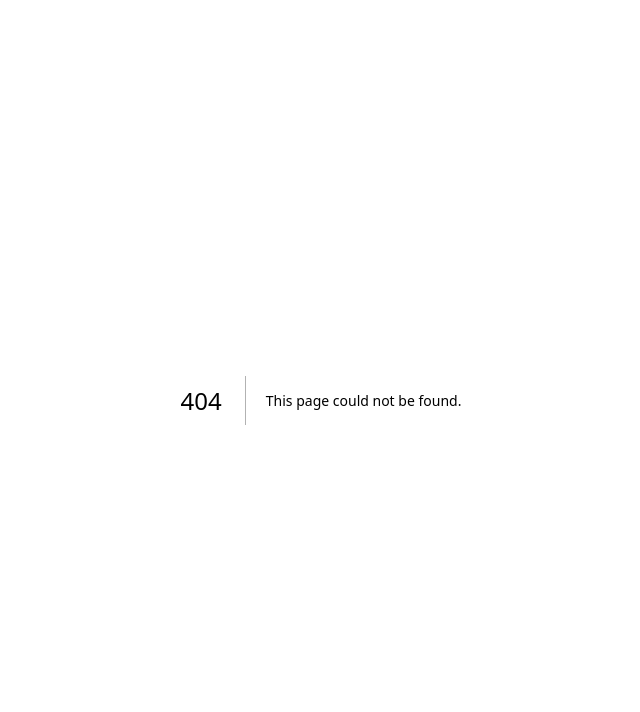
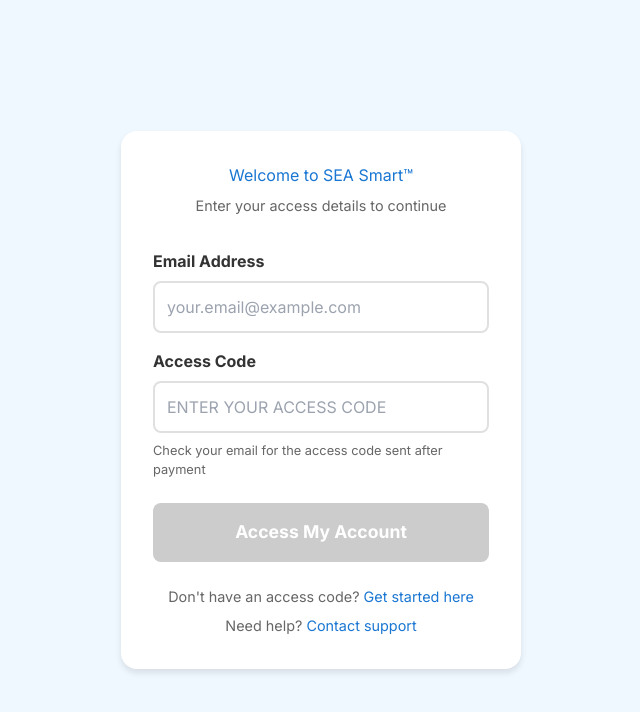
Before and after one commit to MelissaPascal/sea-smart-final, a Next.js app: page /login in a window 1280 px wide. Before the commit this address had no page. Shown: the top 712 px of the page, without its empty margins (319-959 px from the left). Built offline with nearby package versions, Linux system fonts and the light colour scheme.

Commit message:
Create page.js

```diff
--- /dev/null
+++ b/app/login/page.js
@@ -0,0 +1,200 @@
+'use client';
+
+import { useState } from 'react';
+
+export default function LoginPage() {
+  const [email, setEmail] = useState('');
+  const [accessCode, setAccessCode] = useState('');
+  const [error, setError] = useState('');
+  const [loading, setLoading] = useState(false);
+
+  const handleLogin = async () => {
+    if (!email || !accessCode) {
+      setError('Please enter both email and access code');
+      return;
+    }
+
+    setLoading(true);
+    setError('');
+
+    // Super simple validation for MVP
+    // You'll manually give customers these codes
+    const validCodes = {
+      'PREMIUM2024': { plan: 'premium', name: 'Premium Access' },
+      'BASIC2024': { plan: 'basic', name: 'Basic Access' },
+      'TEST123': { plan: 'premium', name: 'Test User' } // For your testing
+    };
+
+    const userAccess = validCodes[accessCode.toUpperCase()];
+
+    if (userAccess) {
+      // Store user info locally for now
+      const userData = {
+        email: email,
+        plan: userAccess.plan,
+        name: userAccess.name,
+        loginTime: new Date().toISOString(),
+        authenticated: true
+      };
+
+      localStorage.setItem('seasmart_user', JSON.stringify(userData));
+
+      // Redirect based on plan
+      if (userAccess.plan === 'premium') {
+        window.location.href = '/chat';
+      } else {
+        window.location.href = '/worksheets';
+      }
+    } else {
+      setError('Invalid access code. Check your email or contact support.');
+    }
+
+    setLoading(false);
+  };
+
+  const handleKeyPress = (e) => {
+    if (e.key === 'Enter') {
+      handleLogin();
+    }
+  };
+
+  return (
+    <div style={{
+      minHeight: '100vh',
+      display: 'flex',
+      alignItems: 'center',
+      justifyContent: 'center',
+      backgroundColor: '#f0f8ff',
+      padding: '1rem'
+    }}>
+      <div style={{
+        backgroundColor: 'white',
+        padding: '2rem',
+        borderRadius: '1rem',
+        boxShadow: '0 4px 6px rgba(0, 0, 0, 0.1)',
+        width: '100%',
+        maxWidth: '400px'
+      }}>
+        <div style={{ textAlign: 'center', marginBottom: '2rem' }}>
+          <h1 style={{ color: '#1976d2', marginBottom: '0.5rem' }}>
+            Welcome to SEA Smart™
+          </h1>
+          <p style={{ color: '#666', fontSize: '0.9rem' }}>
+            Enter your access details to continue
+          </p>
+        </div>
+
+        <div style={{ marginBottom: '1rem' }}>
+          <label style={{
+            display: 'block',
+            marginBottom: '0.5rem',
+            fontWeight: 'bold',
+            color: '#333'
+          }}>
+            Email Address
+          </label>
+          <input
+            type="email"
+            value={email}
+            onChange={(e) => setEmail(e.target.value)}
+            onKeyPress={handleKeyPress}
+            placeholder="your.email@example.com"
+            style={{
+              width: '100%',
+              padding: '0.75rem',
+              borderRadius: '0.5rem',
+              border: '2px solid #e0e0e0',
+              fontSize: '1rem',
+              outline: 'none'
+            }}
+          />
+        </div>
+
+        <div style={{ marginBottom: '1.5rem' }}>
+          <label style={{
+            display: 'block',
+            marginBottom: '0.5rem',
+            fontWeight: 'bold',
+            color: '#333'
+          }}>
+            Access Code
+          </label>
+          <input
+            type="text"
+            value={accessCode}
+            onChange={(e) => setAccessCode(e.target.value)}
+            onKeyPress={handleKeyPress}
+            placeholder="Enter your access code"
+            style={{
+              width: '100%',
+              padding: '0.75rem',
+              borderRadius: '0.5rem',
+              border: '2px solid #e0e0e0',
+              fontSize: '1rem',
+              outline: 'none',
+              textTransform: 'uppercase'
+            }}
+          />
+          <p style={{
+            fontSize: '0.8rem',
+            color: '#666',
+            marginTop: '0.5rem'
+          }}>
+            Check your email for the access code sent after payment
+          </p>
+        </div>
+
+        {error && (
+          <div style={{
+            backgroundColor: '#ffebee',
+            color: '#c62828',
+            padding: '0.75rem',
+            borderRadius: '0.5rem',
+            marginBottom: '1rem',
+            fontSize: '0.9rem'
+          }}>
+            {error}
+          </div>
+        )}
+
+        <button
+          onClick={handleLogin}
+          disabled={loading || !email || !accessCode}
+          style={{
+            width: '100%',
+            backgroundColor: (!email || !accessCode) ? '#ccc' : '#1976d2',
+            color: 'white',
+            padding: '1rem',
+            borderRadius: '0.5rem',
+            border: 'none',
+            fontSize: '1.1rem',
+            fontWeight: 'bold',
+            cursor: (!email || !accessCode) ? 'not-allowed' : 'pointer',
+            transition: 'background-color 0.3s'
+          }}
+        >
+          {loading ? 'Logging in...' : 'Access My Account'}
+        </button>
+
+        <div style={{
+          marginTop: '1.5rem',
+          textAlign: 'center',
+          fontSize: '0.9rem'
+        }}>
+          <p style={{ color: '#666' }}>
+            Don't have an access code?{' '}
+            <a href="/pricing" style={{ color: '#1976d2', textDecoration: 'none' }}>
+              Get started here
+            </a>
+          </p>
+          <p style={{ color: '#666', marginTop: '0.5rem' }}>
+            Need help?{' '}
+            <a href="mailto:support@seasmart.tt" style={{ color: '#1976d2', textDecoration: 'none' }}>
+              Contact support
+            </a>
+          </p>
+        </div>
+      </div>
+    </div>
+  );
+}
```
